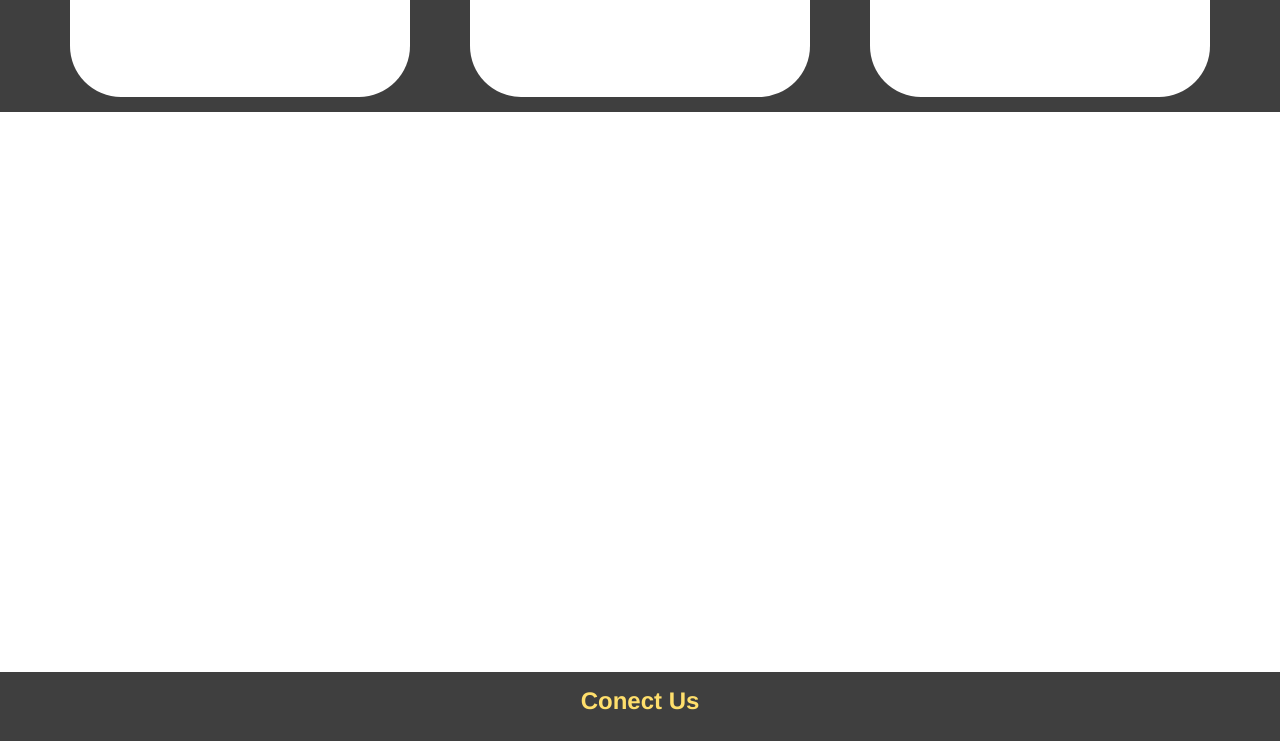
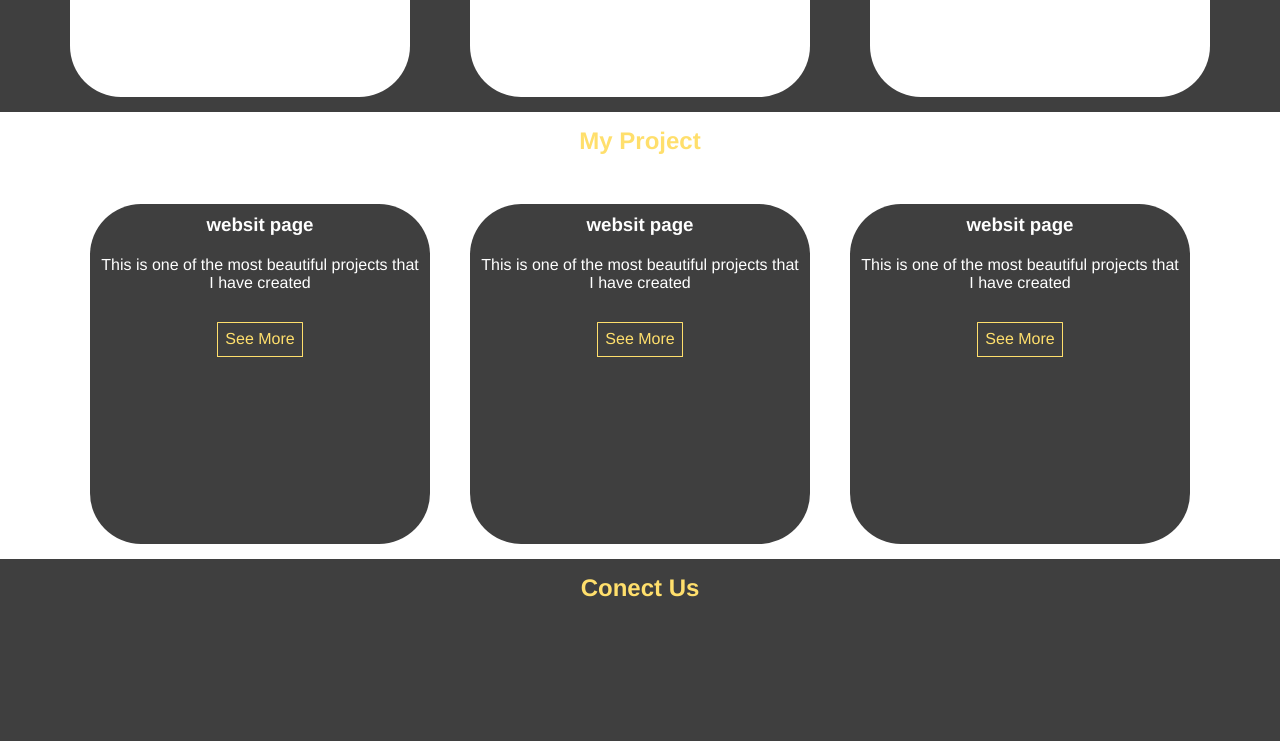
Before and after one commit to omar199523/myPorfile, a plain HTML site: page index.html in a window 1280 px wide. Shown: the part 1526-2267 px from the top of the page. Drawn offline with Linux system fonts and the light colour scheme.

Commit message:
i crate my project elements and styling this

```diff
--- a/index.html
+++ b/index.html
@@ -64,10 +64,26 @@
                 </div>
             </section>
             <section id="myPoject">
+                <h2>My Project</h2>
                 <div id="myProjsctCon" class="container">
-                    <div class="oneProject"></div>
-                    <div class="oneProject"></div>
-                    <div class="oneProject"></div>
+                    <div class="oneProject">
+                      <div></div>
+                      <h3>websit page</h3>
+                      <p>This is one of the most beautiful projects that I have created</p>
+                      <a href="#">See More</a>
+                    </div>
+                    <div class="oneProject">
+                      <div></div>
+                      <h3>websit page</h3>
+                      <p>This is one of the most beautiful projects that I have created</p>
+                      <a href="#">See More</a>
+                    </div>
+                    <div class="oneProject">
+                      <div></div>
+                      <h3>websit page</h3>
+                      <p>This is one of the most beautiful projects that I have created</p>
+                      <a href="#">See More</a>
+                    </div>
                 </div>
             </section>
 
@@ -92,8 +108,8 @@
                             <i class="fab fa-instagram"></i>
                             <i class="fab fa-github"></i>
                         </div>
-                         <p> <i class="fad fa-paper-plane"></i>   model199523@gmail.com</p>
-                         <p><i class="fas fa-location-arrow"></i>   Palestine - Gaza Strip - Maghazi</p>
+                         <p><i class="far fa-envelope-open"></i>  model199523@gmail.com</p>
+                         <p><i class="fas fa-map-marker-alt"></i>   Palestine - Gaza Strip - Maghazi</p>
                          <p>@ Py Omar Al-gamri</p>
                     </div>
                 </div>
--- a/style.css
+++ b/style.css
@@ -301,15 +301,16 @@ header ul li:nth-of-type(1) a{
     align-items: center;
     border-radius: 15%;
 }
+.oneSarveis *{
+  color: #3F3F3F;
+}
 .oneSarveis i{
     font-size: 3em;
-    color: #3F3F3F;
     margin: 20px ;
 }
 .oneSarveis h3,p{
     text-align: center;
     margin: 10px;
-    color: #3F3F3F;
 }
 .oneSarveis a{
     margin: 20px;
@@ -357,7 +358,14 @@ header ul li:nth-of-type(1) a{
 
 /*start myProjsct section styling*/
 #myPoject{
-    height: 70vh;
+  display: flex;
+  flex-direction: column;
+  justify-content: center;
+  align-items: center;
+}
+#myPoject h2 {
+  padding: 15px;
+  color: #FFDf6C;
 }
 #myProjsctCon{
     height: 100%;
@@ -369,8 +377,42 @@ header ul li:nth-of-type(1) a{
 }
 .oneProject{
     width: 340px;
-    flex: 340 3 1;
-    background-color: #5a2727;
+    height: 340px;
+    margin: 20px auto 0px;
+    background-color: #3F3F3F;
+    display: flex;
+    flex-direction: column;
+    align-items: center;
+    border-radius: 15%;
+}
+.oneProject .projectImg{
+
+}
+.oneProject h3,p{
+    text-align: center;
+    margin: 10px;
+    color: #fff;
+}
+.oneProject a{
+    margin: 20px;
+    text-decoration: none;
+    color: #FFDf6C;
+    padding: 7px;
+    border: 1px solid #FFDf6C;
+    border-radius: 1%;
+}
+.oneProject:hover{
+    background-color: #fff;
+    box-shadow: 3px 3px 3px #ddd;
+}
+.oneProject:hover i{
+    color: #3F3F3F;
+}
+.oneProject:hover h3{
+    color: #3F3F3F;
+}
+.oneProject:hover p{
+    color: #3F3F3F;
 }
 
 /*end myProjsct section styling*/
```
